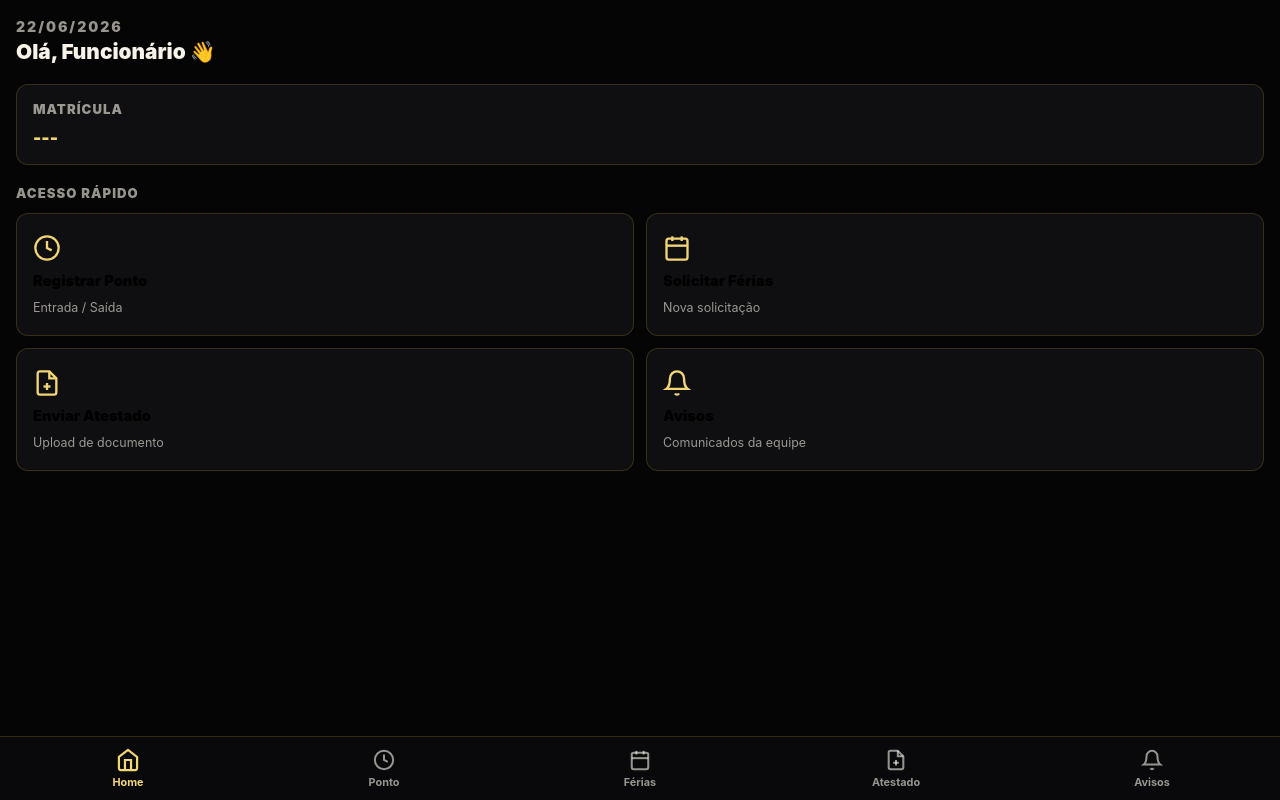
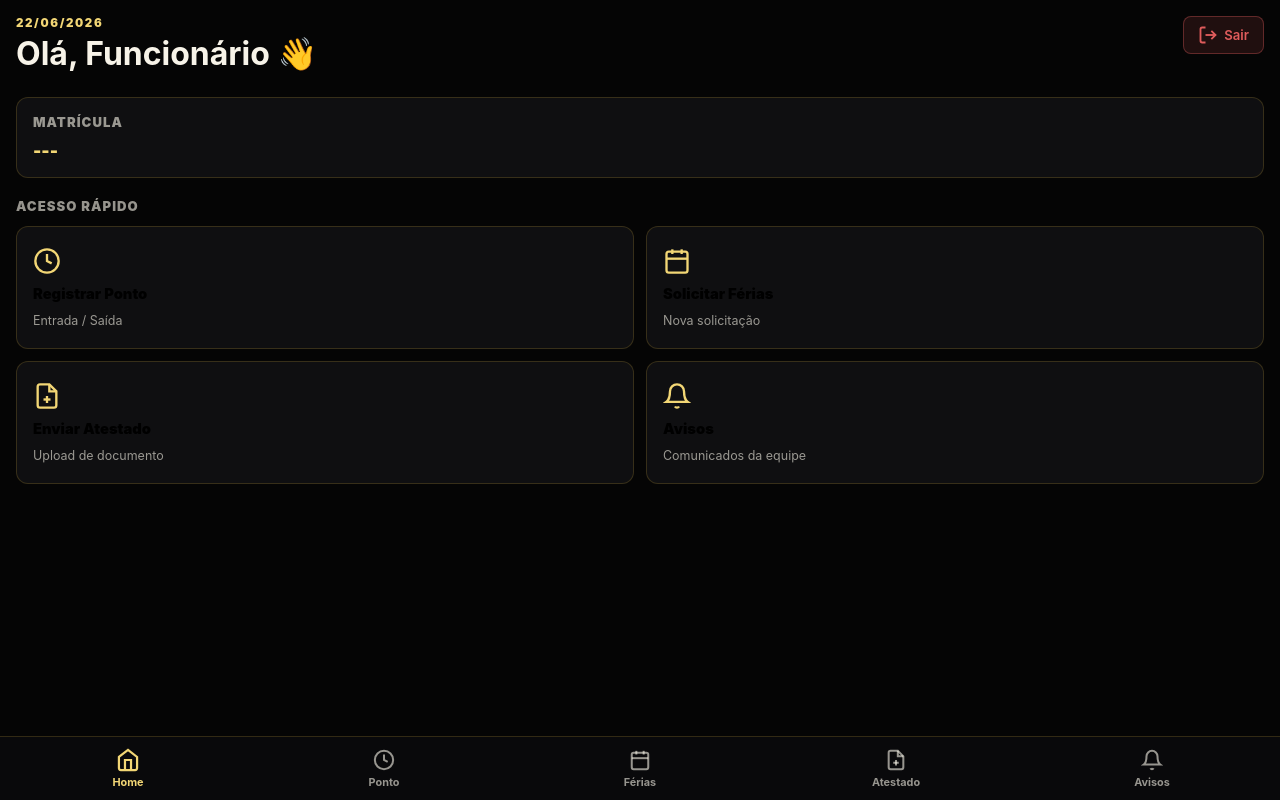
Before and after one commit to nicolasnick2903-stack/app-funcionarios, a React (Vite) app: page /home in a window 1280 px wide. Built offline with nearby package versions, Linux system fonts and the light colour scheme; no server answers; the database is empty; sample sign-in values are in the browser's storage.

Commit message:
Adiciona botao Sair para deslogar do app

```diff
--- a/src/screens/HomeScreen.tsx
+++ b/src/screens/HomeScreen.tsx
@@ -1,11 +1,18 @@
 import { useNavigate } from "react-router-dom";
 import { useAuth } from "@/hooks/useAuth";
+import { logout } from "@/services/auth";
 import { formatarData } from "@/utils/format";
 
 export default function HomeScreen() {
   const { perfil } = useAuth();
   const navigate = useNavigate();
   const hoje = formatarData(new Date().toISOString());
+
+  async function handleSair() {
+    if (!confirm("Deseja sair do aplicativo?")) return;
+    await logout();
+    navigate("/", { replace: true });
+  }
 
   const atalhos = [
     {
@@ -60,25 +67,33 @@ export default function HomeScreen() {
 
   return (
     <div className="screen">
-      <div className="home-header">
-        <p className="eyebrow">{hoje}</p>
-        <h1>Olá, {perfil?.nome?.split(" ")[0] ?? "Funcionário"} 👋</h1>
-        <p style={{ color: "var(--muted)", fontSize: "0.85rem", marginTop: 4 }}>
-          {perfil?.cargo ?? ""} {perfil?.setor ? `· ${perfil.setor}` : ""}
-        </p>
+      <div className="home-topbar">
+        <div>
+          <p className="eyebrow">{hoje}</p>
+          <h1>Olá, {perfil?.nome?.split(" ")[0] ?? "Funcionário"} 👋</h1>
+          <p className="home-cargo">
+            {perfil?.cargo ?? ""} {perfil?.setor ? `· ${perfil.setor}` : ""}
+          </p>
+        </div>
+        <button type="button" className="btn-sair" onClick={handleSair} title="Sair">
+          <svg viewBox="0 0 24 24" fill="none" stroke="currentColor" strokeWidth={2.2} width={20} height={20}>
+            <path d="M9 21H5a2 2 0 01-2-2V5a2 2 0 012-2h4" />
+            <polyline points="16 17 21 12 16 7" />
+            <line x1={21} y1={12} x2={9} y2={12} />
+          </svg>
+          Sair
+        </button>
       </div>
 
-      <div className="card" style={{ marginBottom: 20 }}>
+      <div className="card card-mb20">
         <p className="card-title">Matrícula</p>
-        <p style={{ fontSize: "1.1rem", fontWeight: 900, color: "var(--gold-soft)" }}>
-          {perfil?.matricula ?? "---"}
-        </p>
+        <p className="matricula-value">{perfil?.matricula ?? "---"}</p>
       </div>
 
       <p className="card-title" style={{ marginBottom: 12 }}>Acesso Rápido</p>
       <div className="quick-grid">
         {atalhos.map((a) => (
-          <button key={a.path} className="quick-card" onClick={() => navigate(a.path)}>
+          <button key={a.path} type="button" className="quick-card" onClick={() => navigate(a.path)}>
             {a.icon}
             <span>{a.label}</span>
             <small>{a.desc}</small>
--- a/src/styles/global.css
+++ b/src/styles/global.css
@@ -457,7 +457,36 @@ input, select, textarea { font: inherit; }
 .admin-ponto-meta { font-size: 0.72rem; color: var(--gold-soft); }
 .admin-col-right { display: flex; flex-direction: column; gap: 6px; align-items: flex-end; }
 .card-spaced { margin-bottom: 12px; }
+.card-mb20 { margin-bottom: 20px; }
 .loading-screen { display: flex; align-items: center; justify-content: center; height: 100dvh; }
+
+/* ── HOME ────────────────────────────── */
+.home-topbar {
+  display: flex;
+  align-items: flex-start;
+  justify-content: space-between;
+  gap: 12px;
+  margin-bottom: 20px;
+}
+.home-cargo { color: var(--muted); font-size: 0.85rem; margin-top: 4px; }
+.matricula-value { font-size: 1.1rem; font-weight: 900; color: var(--gold-soft); }
+.btn-sair {
+  display: flex;
+  align-items: center;
+  gap: 6px;
+  background: rgba(224, 92, 92, 0.12);
+  border: 1px solid rgba(224, 92, 92, 0.35);
+  color: #e05c5c;
+  border-radius: var(--radius-sm);
+  padding: 8px 14px;
+  font-size: 0.82rem;
+  font-weight: 600;
+  cursor: pointer;
+  white-space: nowrap;
+  transition: background 0.2s;
+  flex-shrink: 0;
+}
+.btn-sair:hover { background: rgba(224, 92, 92, 0.22); }
 
 /* ── SPINNER ─────────────────────────── */
 
```
